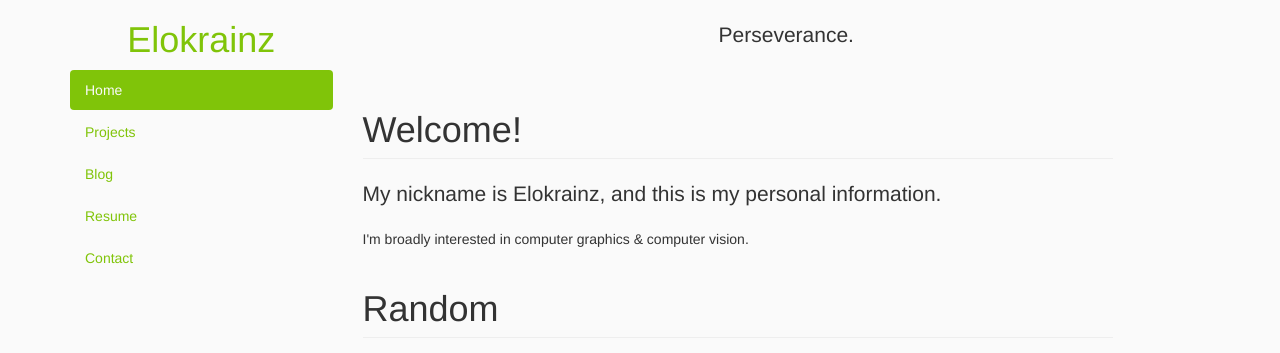
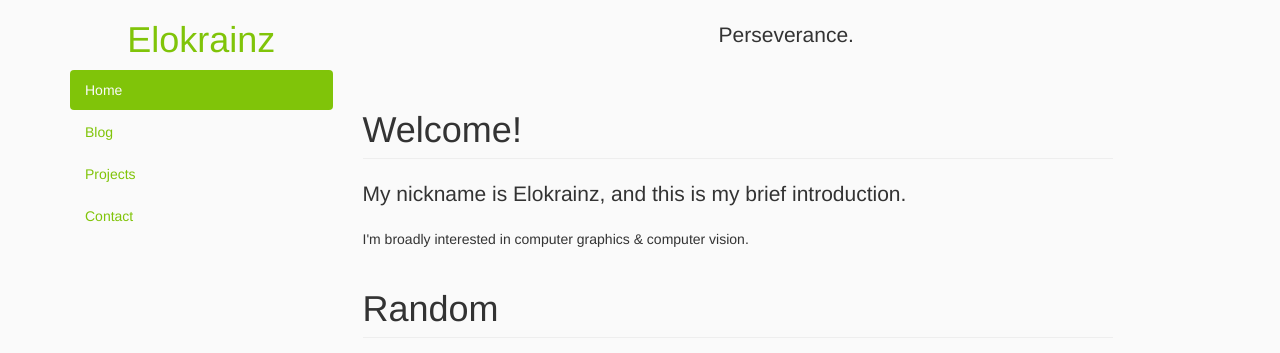
Before and after one commit to elokrainz/elokrainz.github.io, a Jekyll site: the page built from index.html, in a window 1280 px wide. Shown: the top 353 px of the page. Built offline with Jekyll 4.4.1, drawn with Linux system fonts in a browser that asks for light colours; nearby versions of some CDN libraries; Markdown is read by kramdown in place of the engine named in the settings.

Commit message:
Version 0.21 Revise

```diff
--- a/_includes/main/content/home.html
+++ b/_includes/main/content/home.html
@@ -1,7 +1,7 @@
 <!-- home -->
 <div id="home-page" class="content-page">
     <h1 class="page-header no-top"><i class="icon-large icon-home"></i> Welcome!</h1>
-    <p class="lead">My nickname is Elokrainz, and this is my personal information.</p>
+    <p class="lead">My nickname is Elokrainz, and this is my brief introduction.</p>
 
     <p>I'm broadly interested in computer graphics & computer vision.</p>
 
--- a/_includes/main/navbar.html
+++ b/_includes/main/navbar.html
@@ -1,7 +1,7 @@
 <ul id="main-nav" class="nav nav-pills nav-stacked">
     <li><a href="#home"><i class="icon-home"></i> Home</a></li>
+    <li><a href="#blog"><i class="icon-comments"></i> Blog</a></li>
     <li><a href="#projects"><i class="icon-gears"></i> Projects</a></li>
-    <li><a href="#blog"><i class="icon-comments"></i> Blog</a></li>
-    <li><a href="#resume"><i class="icon-pencil"></i> Resume</a></li>
+    <!-- ><li><a href="#resume"><i class="icon-pencil"></i> Resume</a></li>  -->
     <li><a href="#contact"><i class="icon-envelope"></i> Contact</a></li>
 </ul>
--- a/assets/js/analytics.js
+++ b/assets/js/analytics.js
@@ -1,7 +1,7 @@
 (function(i,s,o,g,r,a,m){i['GoogleAnalyticsObject']=r;i[r]=i[r]||function(){
-(i[r].q=i[r].q||[]).push(arguments)},i[r].l=1*new Date();a=s.createElement(o),
-m=s.getElementsByTagName(o)[0];a.async=1;a.src=g;m.parentNode.insertBefore(a,m)
+    (i[r].q=i[r].q||[]).push(arguments)},i[r].l=1*new Date();a=s.createElement(o),
+    m=s.getElementsByTagName(o)[0];a.async=1;a.src=g;m.parentNode.insertBefore(a,m)
 })(window,document,'script','//www.google-analytics.com/analytics.js','ga');
 
-ga('create', 'UA-43222861-1', 'elorainz.tk');
+ga('create', 'UA-56313232-1', 'elokrainz.github.io');
 ga('send', 'pageview');
```
